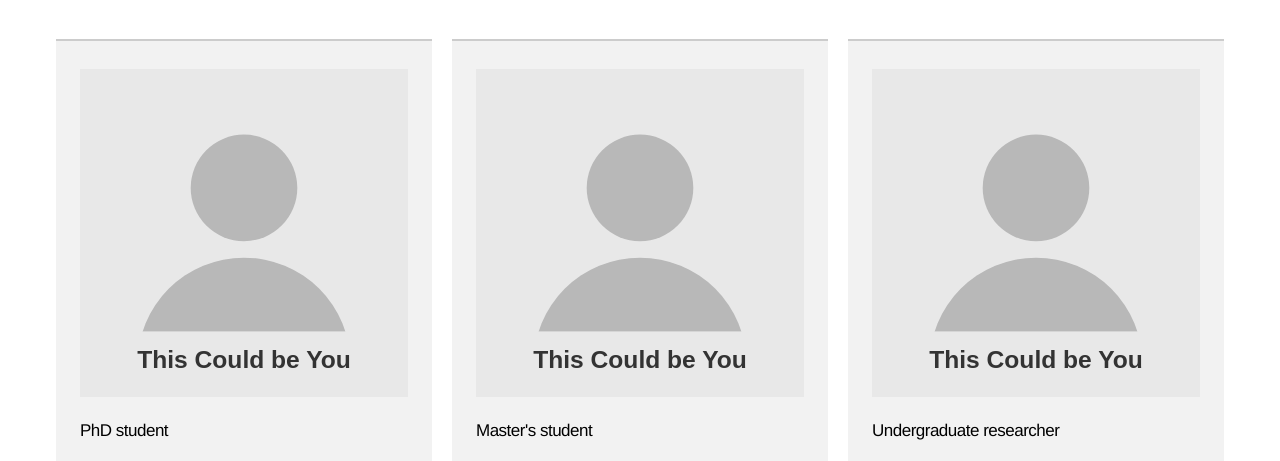
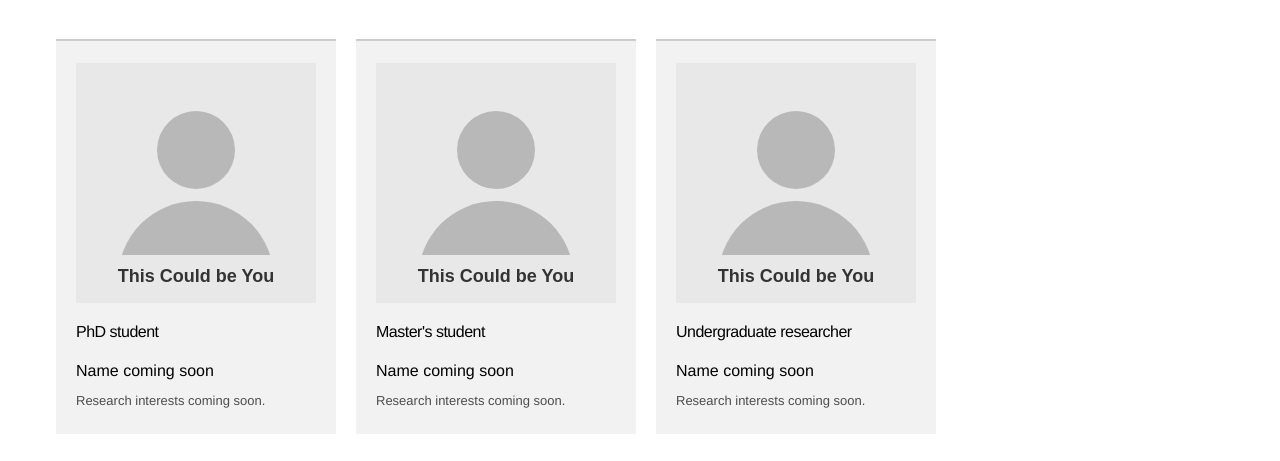
Before and after one commit to XushengLuo92/XushengLuo92.github.io, a plain HTML site: page lab.html in a window 1280 px wide. Shown: the part 331-792 px from the top of the page. Drawn offline with Linux system fonts and the light colour scheme.

Commit message:
Refine lab member card sizing and facility introduction

```diff
--- a/css/home.css
+++ b/css/home.css
@@ -923,14 +923,14 @@ h1 em {
 
 .members-grid {
   display:grid;
-  grid-template-columns:repeat(auto-fit,minmax(min(100%,280px),1fr));
+  grid-template-columns:repeat(auto-fit,minmax(min(100%,240px),280px));
   gap:20px;
 }
 
 .member-card {
   background:#f2f2f2;
   border-top:2px solid var(--line);
-  padding:28px 24px;
+  padding:22px 20px;
 }
 
 .member-photo {
@@ -939,12 +939,12 @@ h1 em {
   height:auto;
   aspect-ratio:1;
   object-fit:cover;
-  margin-bottom:24px;
+  margin-bottom:20px;
 }
 
 .member-card h3 {
-  font-size:17px;
-  margin-bottom:24px;
+  font-size:16px;
+  margin-bottom:16px;
 }
 
 .member-card p {
@@ -955,8 +955,8 @@ h1 em {
 
 .member-card .member-name {
   color:inherit;
-  font-size:18px;
-  margin-bottom:8px;
+  font-size:16px;
+  margin-bottom:6px;
 }
 
 .facility-grid {
--- a/lab.html
+++ b/lab.html
@@ -59,7 +59,7 @@
         </article>
       </div>
     </section>
-    <section class="facility section wrap" id="facility" aria-labelledby="facility-heading"><div class="section-label"><span>05 / FACILITY</span><span>NC STATE UNIVERSITY</span></div><div class="section-heading"><h1 class="page-title" id="facility-heading">Grounded in the<br><em>real world.</em></h1><p>From dexterous manipulation to legged locomotion.<br>Meet our platforms for exploring intelligent autonomy.</p></div><div class="facility-grid">
+    <section class="facility section wrap" id="facility" aria-labelledby="facility-heading"><div class="section-label"><span>05 / FACILITY</span><span>NC STATE UNIVERSITY</span></div><div class="section-heading"><h1 class="page-title" id="facility-heading">Grounded in the<br><em>real world.</em></h1><p>Meet our platforms for exploring intelligent autonomy.</p></div><div class="facility-grid">
                             <figure class="facility-card">
                 <div class="facility-image">
                   <img src="images/facility/so-101-cutout.png" alt="SO-101 follower robot arm with a gripper" width="1254" height="1254" loading="lazy" decoding="async">
```
